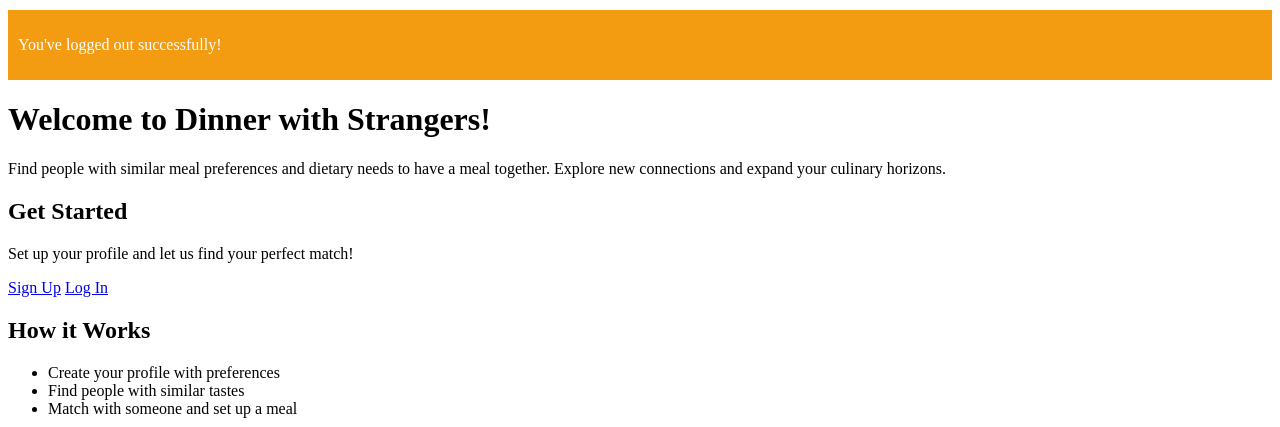
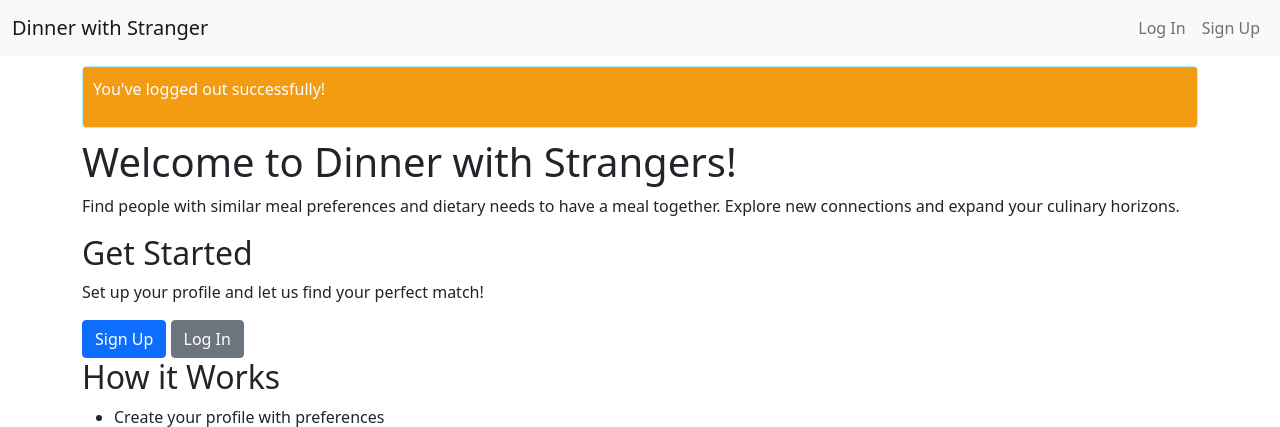
Before and after one commit to Archie-Henderson/Dinner-With-a-Stranger, a Django app: page / in a window 1280 px wide. Shown: the top 427 px of the page. Run offline with Django 3.2, Linux system fonts and the light colour scheme.

Commit message:
added bootstrap and edited navbar html

```diff
--- a/templates/base.html
+++ b/templates/base.html
@@ -15,6 +15,7 @@
 
         <link rel="stylesheet" href="/static/css/style.css">
         <script src="https://code.jquery.com/jquery-3.6.0.min.js"></script>
+        <link href="https://cdn.jsdelivr.net/npm/bootstrap@5.1.0/dist/css/bootstrap.min.css" rel="stylesheet">
     </head>
     <body>
         {% include 'partials/navbar.html' %}
--- a/templates/partials/navbar.html
+++ b/templates/partials/navbar.html
@@ -0,0 +1,35 @@
+<!-- Base navigation bar -->
+<nav class="navbar navbar-expand-lg navbar-light bg-light">
+    <div class="container-fluid">
+        <!-- Logo -->
+        <a class="navbar-brand" href="{% url 'index' %}">Dinner with Stranger</a>
+
+        <!-- Toggler for mobile view -->
+        <button class="navbar-toggler" type="button" data-bs-toggle="collapse" data-bs-target="#navbarNav" aria-controls="navbarNav" aria-expanded="false" aria-label="Toggle navigation">
+            <span class="navbar-toggler-icon"></span>
+        </button>
+
+        <!-- Links in the navbar -->
+        <div class="collapse navbar-collapse" id="navbarNav">
+            <ul class="navbar-nav ms-auto">
+                {% if user.is_authenticated %}
+                    <!-- If logged in -->
+                    <li class="nav-item">
+                        <a class="nav-link" href="{% url 'matches:matches_possible' %}">Your Matches</a>
+                    </li>
+                    <li class="nav-item">
+                        <a class="nav-link" href="{% url 'auth_logout' %}">Log Out</a>
+                    </li>
+                {% else %}
+                    <!-- If not logged in -->
+                    <li class="nav-item">
+                        <a class="nav-link" href="{% url 'auth_login' %}">Log In</a>
+                    </li>
+                    <li class="nav-item">
+                        <a class="nav-link" href="{% url 'registration_register' %}">Sign Up</a>
+                    </li>
+                {% endif %}
+            </ul>
+        </div>
+    </div>
+</nav>
```
